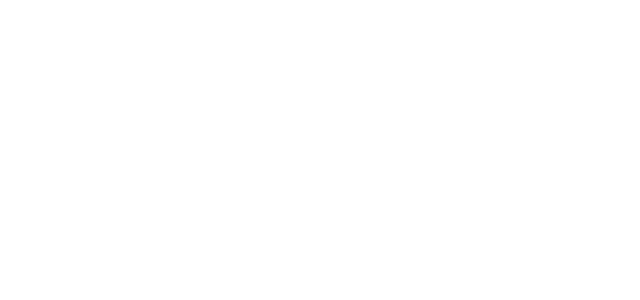
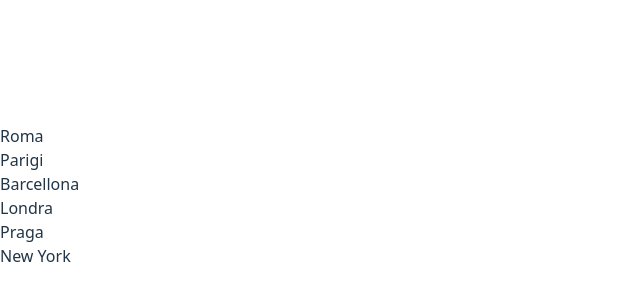
Before and after one commit to micheledidonna01/webapp-gruppo4, a React (Vite) app: page / in a window 1280 px wide. Shown: the part 204-504 px from the top of the page, without its empty margins (0-640 px from the left). Built offline with nearby package versions, Linux system fonts and the light colour scheme.

Commit message:
feat: import data viaggi

```diff
--- a/src/data/clienti.js
+++ b/src/data/clienti.js
@@ -1,4 +1,4 @@
-[
+const clienti =[
   {
     "id": 1,
     "nome": "Piergiorgio",
@@ -700,3 +700,5 @@
     "id_viaggio": 4
   }
 ]
+
+export default clienti;
--- a/src/data/viaggi.js
+++ b/src/data/viaggi.js
@@ -1,4 +1,4 @@
-[
+const viaggi = [
     {
         "id": 1,
         "localita": "Roma",
@@ -63,3 +63,5 @@
         "itinerario": "Statua della Libertà, Times Square, Central Park"
     }
 ]
+
+export default viaggi;
--- a/src/layout/DefaultLayout.jsx
+++ b/src/layout/DefaultLayout.jsx
@@ -1,5 +1,9 @@
+import { Outlet } from "react-router-dom";
+
 const DefaultLayout = () => {
-    return <></>
+    return <>
+        <Outlet />
+    </>
 }
 
 export default DefaultLayout;
--- a/src/pages/Viaggi.jsx
+++ b/src/pages/Viaggi.jsx
@@ -1,5 +1,13 @@
+import viaggi from "../data/viaggi";
+
 const Viaggi = () => {
-    return <></>
+
+    return <>
+        <div className="card">
+        {viaggi?.map(viaggio => <div key={viaggio.id}>{viaggio.localita}</div>)}
+        </div>
+
+    </>
 }
 
 export default Viaggi;
```
